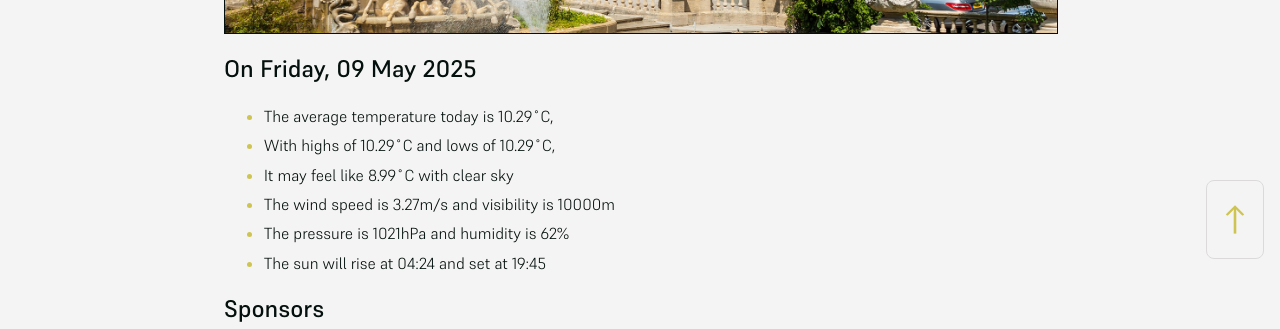
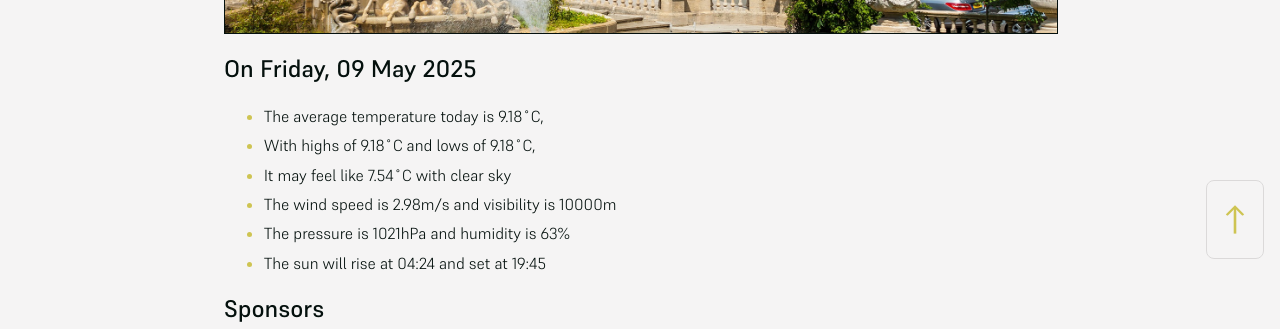
Before and after one commit to mat-0/cheltenham-open-data, a Jekyll site: the page built from index.md, in a window 1280 px wide. Shown: the part 625-954 px from the top of the page. Built offline with Jekyll 4.4.1, drawn with Linux system fonts in a browser that asks for light colours.

Commit message:
Updated 2025-05-09 21:58:05

```diff
--- a/index.md
+++ b/index.md
@@ -10,11 +10,11 @@ seo: Menu
 <!-- weather_marker starts -->
 ## On Friday, 09 May 2025
 
-- The average temperature today is 10.29˚C,
-- With highs of 10.29˚C and lows of 10.29˚C,
-- It may feel like 8.99˚C with clear sky
-- The wind speed is 3.27m/s and visibility is 10000m
-- The pressure is 1021hPa and humidity is 62%
+- The average temperature today is 9.18˚C,
+- With highs of 9.18˚C and lows of 9.18˚C,
+- It may feel like 7.54˚C with clear sky
+- The wind speed is 2.98m/s and visibility is 10000m
+- The pressure is 1021hPa and humidity is 63%
 - The sun will rise at 04:24 and set at 19:45
 
 <!-- weather_marker ends -->
```
Also changed, not shown: _data/flood.json (+5 -69 lines), _pages/news.md (+9 -9 lines).
